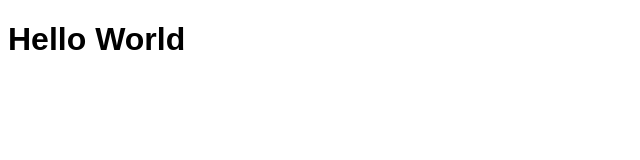
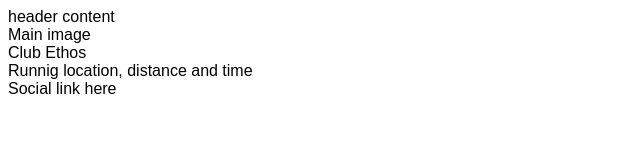
Before and after one commit to Kay13051976/love-running, a plain HTML site: page index.html in a window 1280 px wide. Shown: the whole page, without its empty margins (0-640 px from the left). Drawn offline with Linux system fonts and the light colour scheme.

Commit message:
Add core structure for home page

```diff
--- a/index.html
+++ b/index.html
@@ -12,7 +12,12 @@
 </head>
 
 <body>
-    <h1>Hello World</h1>
+    <header>header content</header>
+    <section>Main image</section>
+    <section>Club Ethos</section>
+    <section>Runnig location, distance and time </section>
+    <footer>Social link here</footer>
+
 </body>
 
 </html>
```
